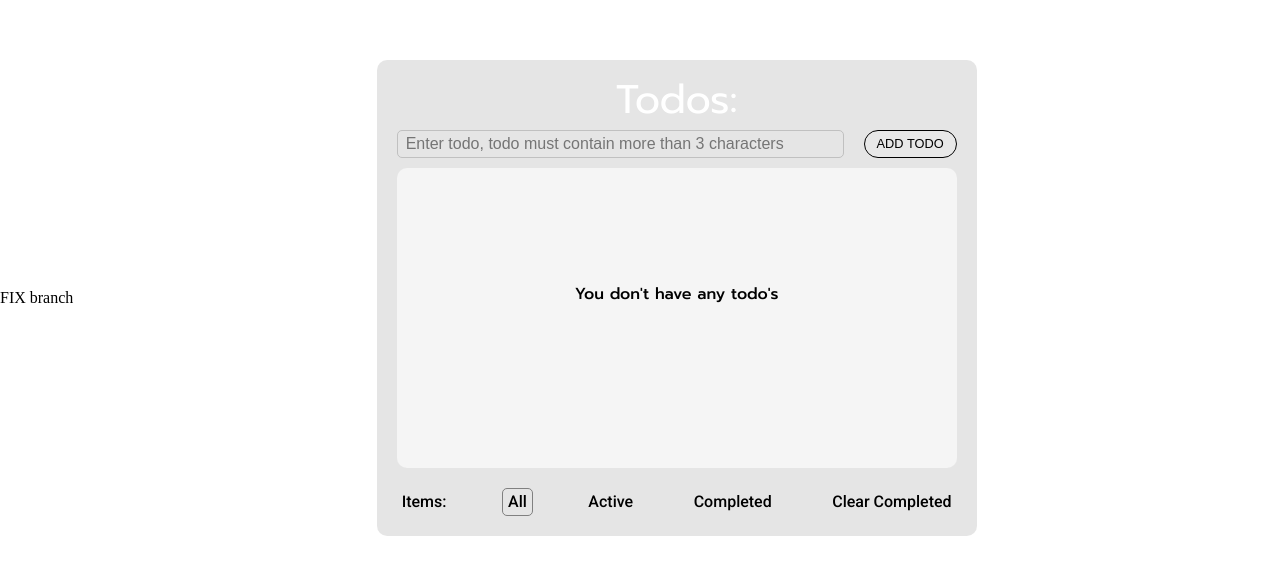
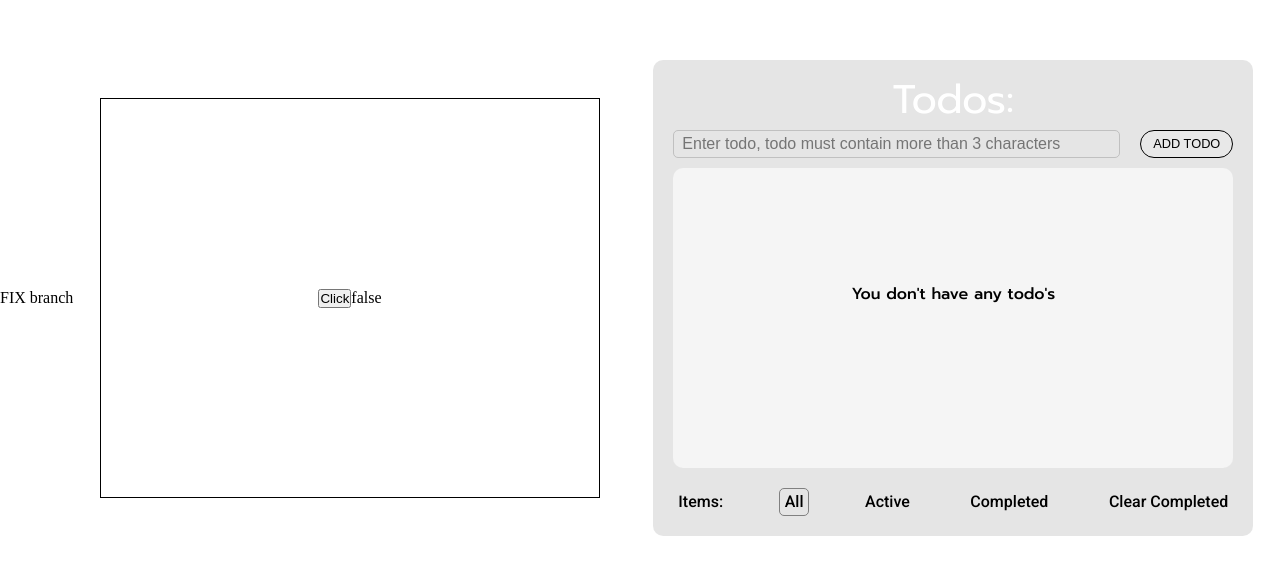
Before and after one commit to MartS88/git, a React (Create React App) app: page / in a window 1280 px wide. Shown: the part 102-676 px from the top of the page. Built offline with nearby package versions, Linux system fonts and the light colour scheme.

Commit message:
Merge feature-branch

```diff
--- a/src/App.module.scss
+++ b/src/App.module.scss
@@ -1,10 +1,21 @@
 .App {
-  margin: 0auto;
+  margin: 0 auto;
   width: 100%;
   min-height: 100vh;
   display: flex;
   justify-content: center;
   align-items: center;
+
+  .button_block {
+    margin: 0 auto;
+    width: 500px;
+    height: 400px;
+    border: 1px solid black;
+    padding: 16px;
+    display: flex;
+    justify-content: center;
+    align-items: center;
+  }
 
 
   .todo_block {
--- a/src/App.tsx
+++ b/src/App.tsx
@@ -3,6 +3,8 @@ import classes from './App.module.scss';
 import {ImCheckboxChecked, ImCheckboxUnchecked} from 'react-icons/im';
 import './index.scss';
 import Loader from './Loader';
+import {useValue} from "./hooks/use-value";
+
 
 
 
@@ -92,10 +94,21 @@ const App = () => {
     //     fetchData()
     // }, []);
 
+    const {value,toggleValue} = useValue(false)
+
     return (
 
         <div className={classes.App}>
+
             <h1>FIX branch</h1>
+
+
+            <div className={classes.button_block}>
+                <button onClick={toggleValue}>Click</button>
+                {value ? 'true' : 'false'}
+            </div>
+
+
 
             <div className={classes.todo_block}>
                 <h1>Todos:</h1>
--- /dev/null
+++ b/src/hooks/use-value.tsx
@@ -0,0 +1,7 @@
+import {useState} from "react";
+
+export const useValue = (initialValue: boolean) => {
+    const [value, setValue] = useState<boolean>(initialValue);
+    const toggleValue = () => setValue((prevValue:boolean) => !prevValue);
+    return {value, toggleValue};
+}
```
